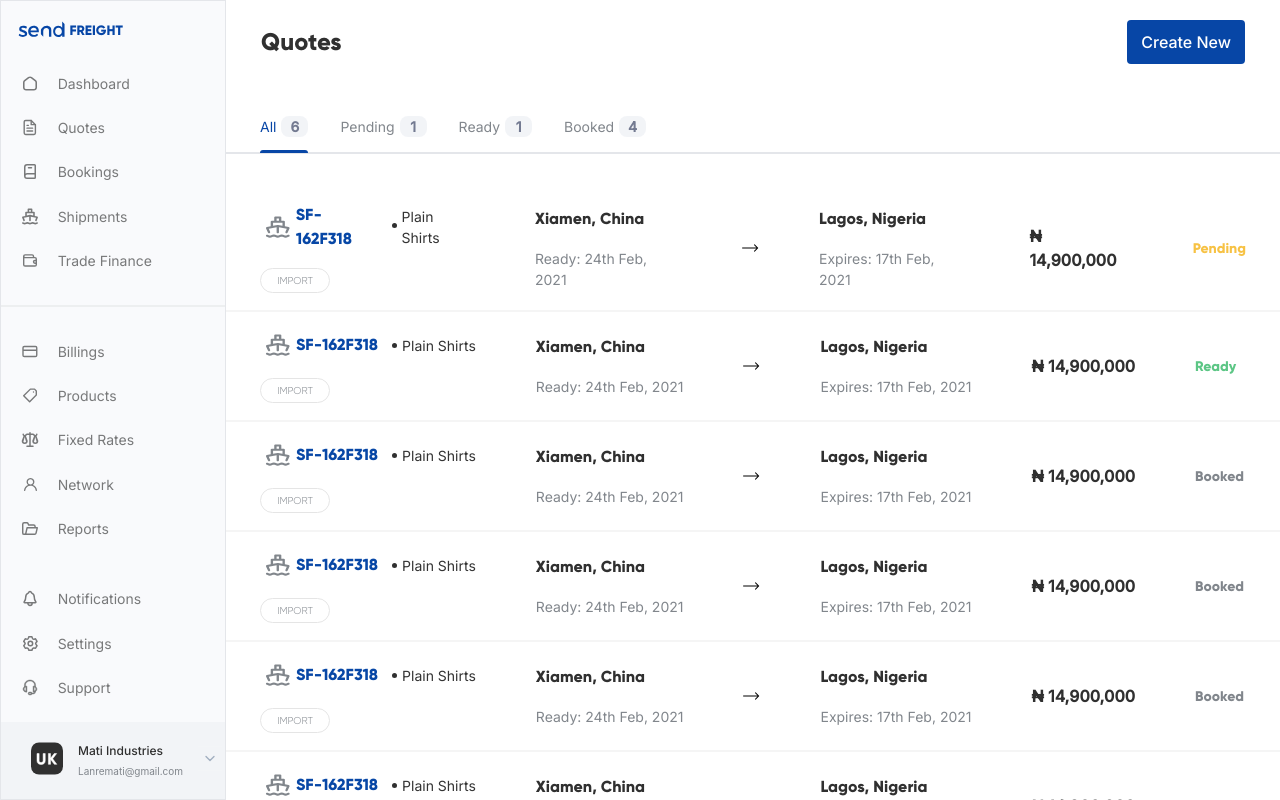
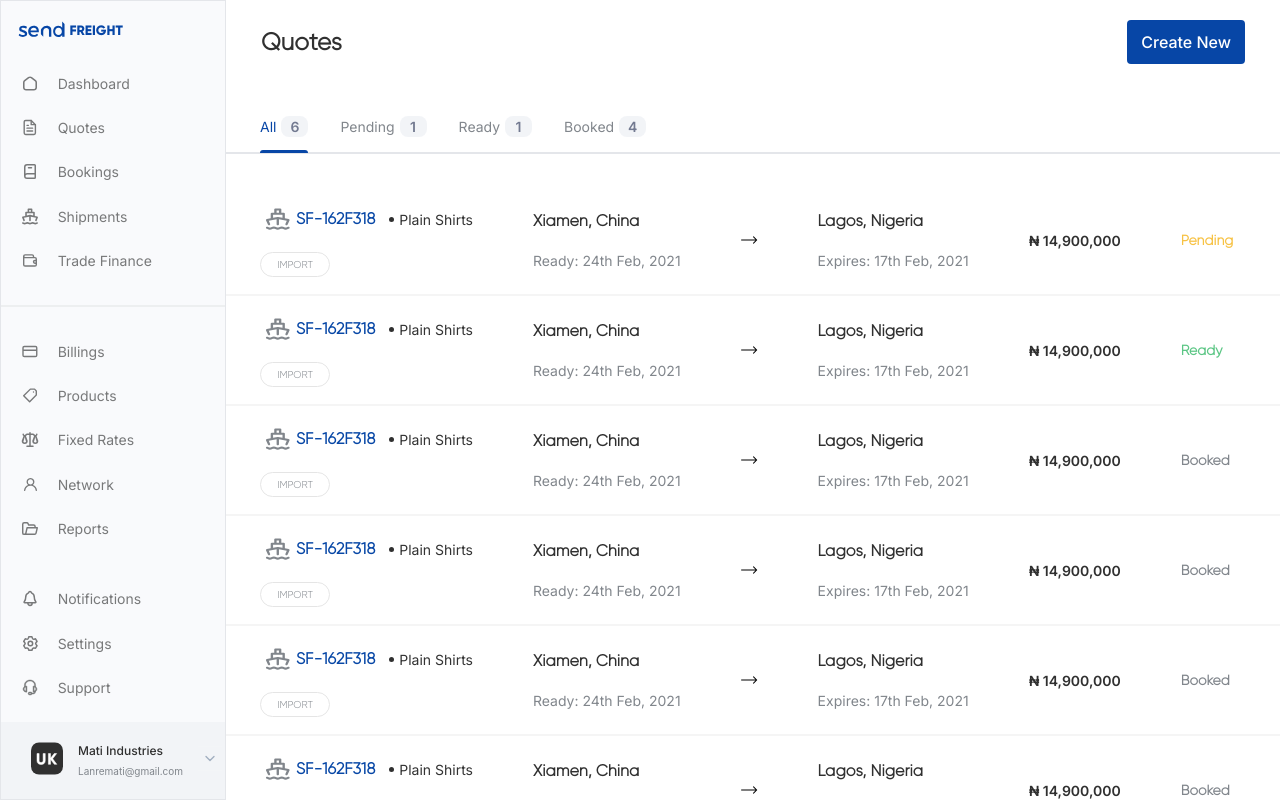
Before and after one commit to Denniman/delivery-os-test, a React (Create React App) app: page / in a window 1280 px wide. Built offline with nearby package versions, Linux system fonts and the light colour scheme.

Commit message:
update app font

```diff
--- a/public/index.html
+++ b/public/index.html
@@ -5,10 +5,7 @@
     <link rel="icon" href="%PUBLIC_URL%/favicon.ico" />
     <meta name="viewport" content="width=device-width, initial-scale=1" />
     <meta name="theme-color" content="#000000" />
-    <meta
-      name="description"
-      content="Web site created using create-react-app"
-    />
+    <meta name="description" content="Web site created using create-react-app" />
     <link rel="apple-touch-icon" href="%PUBLIC_URL%/logo192.png" />
     <!--
       manifest.json provides metadata used when your web app is installed on a
@@ -17,7 +14,7 @@
     <link rel="manifest" href="%PUBLIC_URL%/manifest.json" />
 
     <link
-      href="https://fonts.googleapis.com/css2?family=Inter:wght@400;500&display=swap"
+      href="https://fonts.googleapis.com/css2?family=Inter:wght@400;500;600&display=swap"
       rel="stylesheet"
     />
     <!--
@@ -29,7 +26,7 @@
       work correctly both with client-side routing and a non-root public URL.
       Learn how to configure a non-root public URL by running `npm run build`.
     -->
-    <title>React App</title>
+    <title>Send FREIGHT</title>
   </head>
   <body>
     <noscript>You need to enable JavaScript to run this app.</noscript>
--- a/src/components/DataList/DataList.style.js
+++ b/src/components/DataList/DataList.style.js
@@ -8,11 +8,11 @@ export const Container = styled.div`
   border-bottom: 2px solid #f5f5f5;
 `;
 
-export const ShipHeader = styled.p`
+export const ShipHeader = styled.h2`
   color: #0747a6;
   font-weight: 600;
   font-size: 1.6rem;
-  font-family: Gilroy-ExtraBold;
+  font-family: Gilroy-Light;
 `;
 
 export const HeadingPrimary = styled(ShipHeader)`
@@ -29,7 +29,7 @@ export const HeadingSecondary = styled.p`
 export const Amount = styled(HeadingSecondary)`
   color: #303030;
   font-weight: 600;
-  font-size: 1.6rem;
+  font-family: 'Inter';
 `;
 
 export const ShirtText = styled(HeadingSecondary)`
--- a/src/components/Navigation/Navigation.style.js
+++ b/src/components/Navigation/Navigation.style.js
@@ -16,6 +16,7 @@ export const HeaderNav = styled.div`
 
 export const Title = styled.h1`
   color: #303030;
+  font-weight: 700;
   font-size: 2.4rem;
-  font-family: Gilroy-ExtraBold;
+  font-family: Gilroy-Light;
 `;
```
